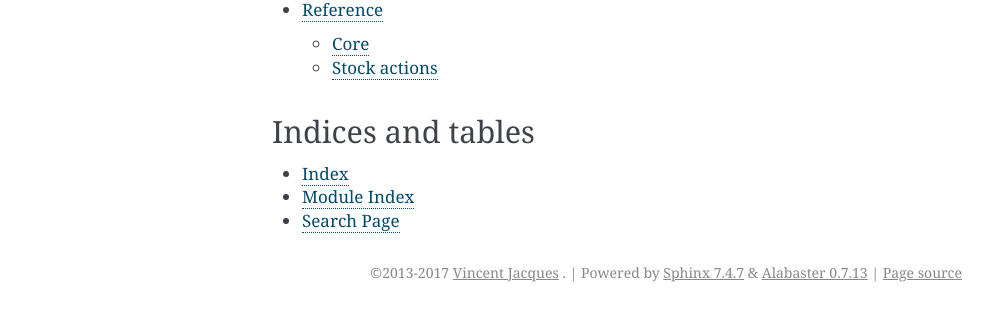
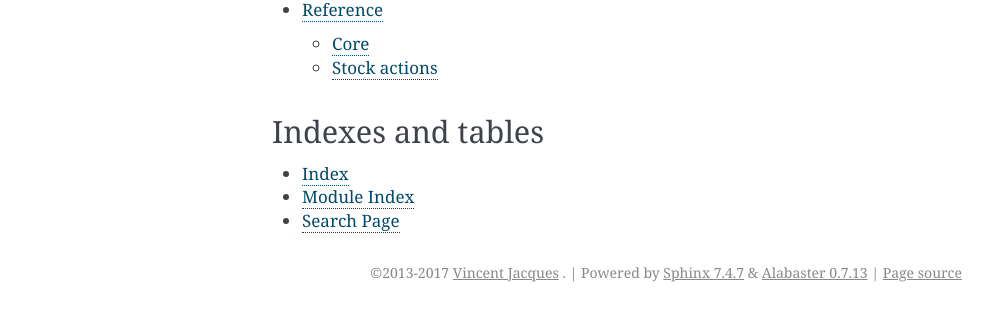
Before and after one commit to jacquev6/ActionTree, a Sphinx documentation site: the page built from doc/index.rst, in a window 1280 px wide. Shown: the part 1573-1882 px from the top of the page, without its empty margins (148-1141 px from the left). Built offline with Sphinx 7.4.7, drawn with Linux system fonts in a browser that asks for light colours; the version number is read from the project's files by our own code.

Commit message:
Update doc
- use American English spelling for "indexes"
- use sphinx.ext.githubpages

```diff
--- a/doc/conf.py
+++ b/doc/conf.py
@@ -7,11 +7,13 @@ import sys
 import glob
 
 
-master_doc = "index"
 project = "ActionTree"
 author = '<a href="http://vincent-jacques.net/">Vincent Jacques</a>'
 copyright = ('2013-2017 {} <script>var jacquev6_ribbon_github="{}"</script>'.format(author, project) +
              '<script src="https://jacquev6.github.io/ribbon.js"></script>')
+
+
+master_doc = "index"
 extensions = []
 
 
@@ -22,9 +24,6 @@ nitpick_ignore = [
 ]
 
 # https://github.com/bitprophet/alabaster
-# html_theme_path
-extensions.append("alabaster")
-html_theme = "alabaster"
 html_sidebars = {
     "**": ["about.html", "navigation.html", "searchbox.html"],
 }
@@ -45,6 +44,10 @@ autodoc_default_flags = ["members"]
 # autodoc_mock_imports
 add_module_names = True
 add_class_names = False
+
+
+# http://sphinx-doc.org/ext/githubpages.html
+extensions.append("sphinx.ext.githubpages")
 
 
 # http://sphinx-doc.org/ext/doctest.html
--- a/doc/index.rst
+++ b/doc/index.rst
@@ -12,7 +12,7 @@ Contents
     user_guide
     reference
 
-Indices and tables
+Indexes and tables
 ==================
 
 * :ref:`genindex`
```
Also changed, not shown: 1 other file.
